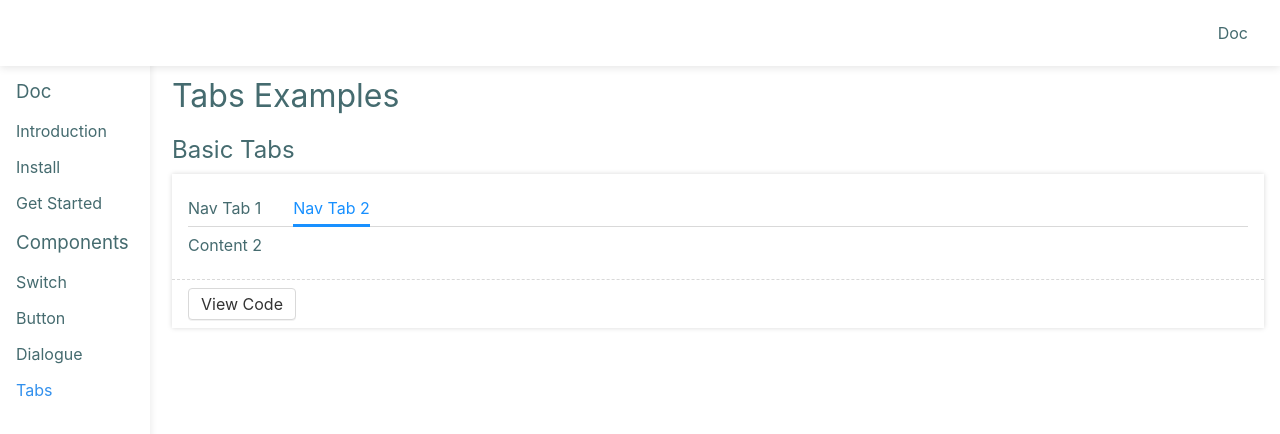
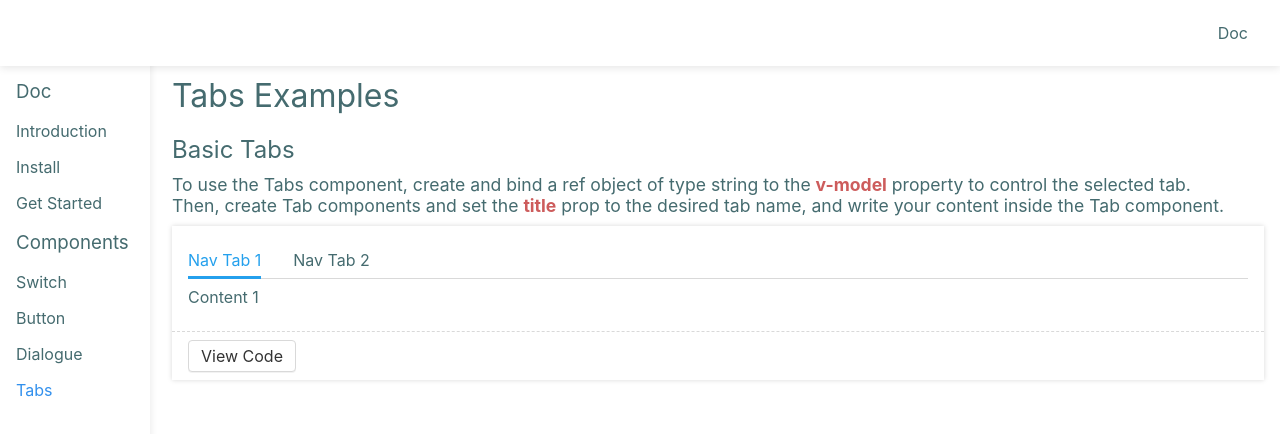
Before and after one commit to Towski0804/FlitUI, a Vue app: page /doc/tabs in a window 1280 px wide. Shown: the top 434 px of the page. Built offline with nearby package versions, Linux system fonts and the light colour scheme; a small style sheet from the web is missing.

Commit message:
Add description to all components

```diff
--- a/src/components/Demo.vue
+++ b/src/components/Demo.vue
@@ -79,7 +79,7 @@ $border-color: #d9d9d9;
   font-size: 1.1em;
 }
 .demo {
-  max-width: 92vw;
+  max-width: 91vw;
   margin: 10px auto 30px;
   box-shadow: 0 0 5px $border-color;
   &-component {
--- /dev/null
+++ b/src/components/DialogueDemos/DialogueDemo2.vue
@@ -0,0 +1,39 @@
+<template>
+  <Button @click="toggle">Open Dialogue</Button>
+  <Dialogue
+    v-model="visible"
+    :confirm="confirm"
+    :cancel="cancel"
+    title="Write your own title"
+    :onClickOverlay="false" <!-- Add this line -->
+    <div>Write your own content</div>
+  </Dialogue>
+</template>
+
+<script lang="ts">
+import { ref } from 'vue'
+import Button from '../../lib/Button.vue'
+import Dialogue from '../../lib/Dialogue.vue'
+export default {
+  components: {
+    Button,
+    Dialogue
+  },
+  setup() {
+    const visible = ref(false)
+    const toggle = () => {
+      visible.value = !visible.value
+    }
+    const confirm = (): Boolean => {
+      return false
+    }
+    const cancel = () => {}
+    return {
+      visible,
+      toggle,
+      confirm,
+      cancel
+    }
+  }
+}
+</script>
--- a/src/components/DialoguePage.vue
+++ b/src/components/DialoguePage.vue
@@ -1,16 +1,31 @@
 <template>
   <h1>Dialogue Examples</h1>
   <Demo
-    title="Dialogue"
+    title="Basic Usage"
+    description="You can add a Dialogue component to your app by importing and adding the <strong>Dialogue</strong> component to your app.</br>
+    Then:</br>
+    1. Bind a ref object to the <strong>v-model</strong> attribute to control the visibility of the Dialogue.</br>
+    2. You can define the <strong>confirm</strong> and <strong>cancel</strong> methods to handle the user's confirmation and cancellation actions.</br>
+    3. You can also define the <strong>title</strong> attribute to set the title of the Dialogue.
+    "
     :component="DialogueDemo1"
     :rawCode="DialogueDemo1Raw"
   ></Demo>
+  <Demo
+    title="Disable Overlay Click Quitting"
+    description="You can set the <strong>onClickOverlay</strong> attribute to <strong>false</strong>, to disable the overlay click event."
+    :component="DialogueDemo2"
+    :rawCode="DialogueDemo2Raw"
+  >
+  </Demo>
 </template>
 
 <script lang="ts">
 import Demo from './Demo.vue'
 import DialogueDemo1 from './DialogueDemos/DialogueDemo1.vue'
 import DialogueDemo1Raw from './DialogueDemos/DialogueDemo1.vue?raw'
+import DialogueDemo2 from './DialogueDemos/DialogueDemo2.vue'
+import DialogueDemo2Raw from './DialogueDemos/DialogueDemo2.vue?raw'
 
 export default {
   components: {
@@ -19,7 +34,9 @@ export default {
   setup() {
     return {
       DialogueDemo1,
-      DialogueDemo1Raw
+      DialogueDemo1Raw,
+      DialogueDemo2,
+      DialogueDemo2Raw
     }
   }
 }
--- a/src/components/TabsDemos/TabsDemo1.vue
+++ b/src/components/TabsDemos/TabsDemo1.vue
@@ -16,7 +16,7 @@ export default {
     Tab
   },
   setup() {
-    const selected = ref('Nav Tab 2')
+    const selected = ref('Nav Tab 1')
     return {
       selected
     }
--- a/src/components/TabsPage.vue
+++ b/src/components/TabsPage.vue
@@ -2,6 +2,8 @@
   <h1>Tabs Examples</h1>
   <Demo
     title="Basic Tabs"
+    description="To use the Tabs component, create and bind a ref object of type string to the <strong>v-model</strong> property to control the selected tab.</br>
+    Then, create Tab components and set the <strong>title</strong> prop to the desired tab name, and write your content inside the Tab component."
     :component="TabsDemo1"
     :rawCode="TabsDemo1Raw"
   ></Demo>
--- a/src/index.scss
+++ b/src/index.scss
@@ -24,6 +24,9 @@ h5,
 h6 {
   font-weight: normal;
 }
+strong {
+  color: #cd5c5c;
+}
 
 body {
   font-size: 16px;
--- a/src/lib/Button.vue
+++ b/src/lib/Button.vue
@@ -68,7 +68,7 @@ $grey: grey;
   border: 1px solid $border-color;
   border-radius: $radius;
   box-shadow: 0 1px 0 fade-out(black, 0.95);
-  transition: background 250ms;
+  transition: all 250ms;
   & + & {
     margin-left: 8px;
   }
--- a/src/lib/Tabs.vue
+++ b/src/lib/Tabs.vue
@@ -78,7 +78,7 @@ export default {
 </script>
 
 <style lang="scss">
-$blue: #1890ff;
+$blue: #24a0ed;
 $color: #333;
 $border-color: #d9d9d9;
 .flit-tabs {
```
